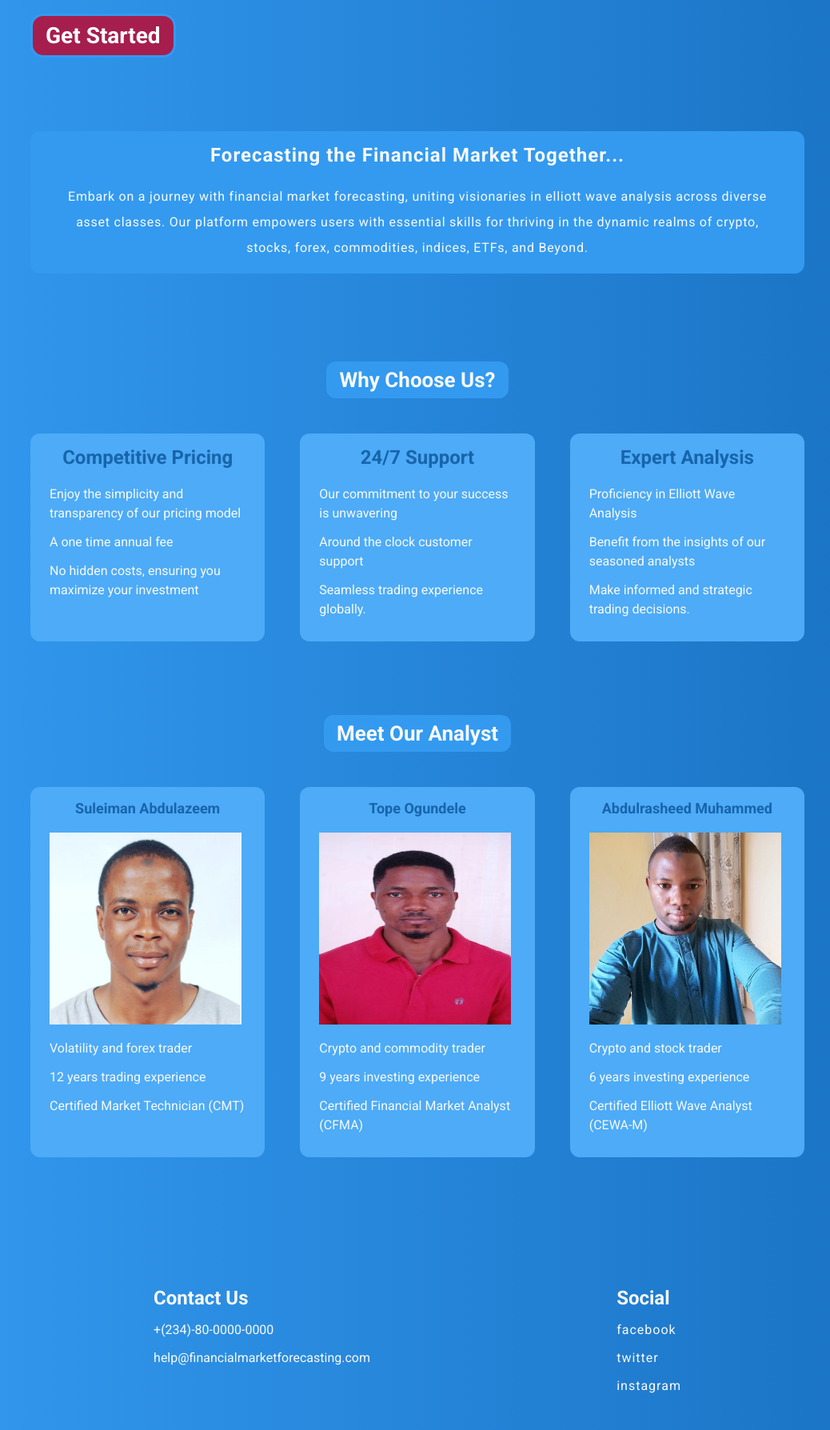
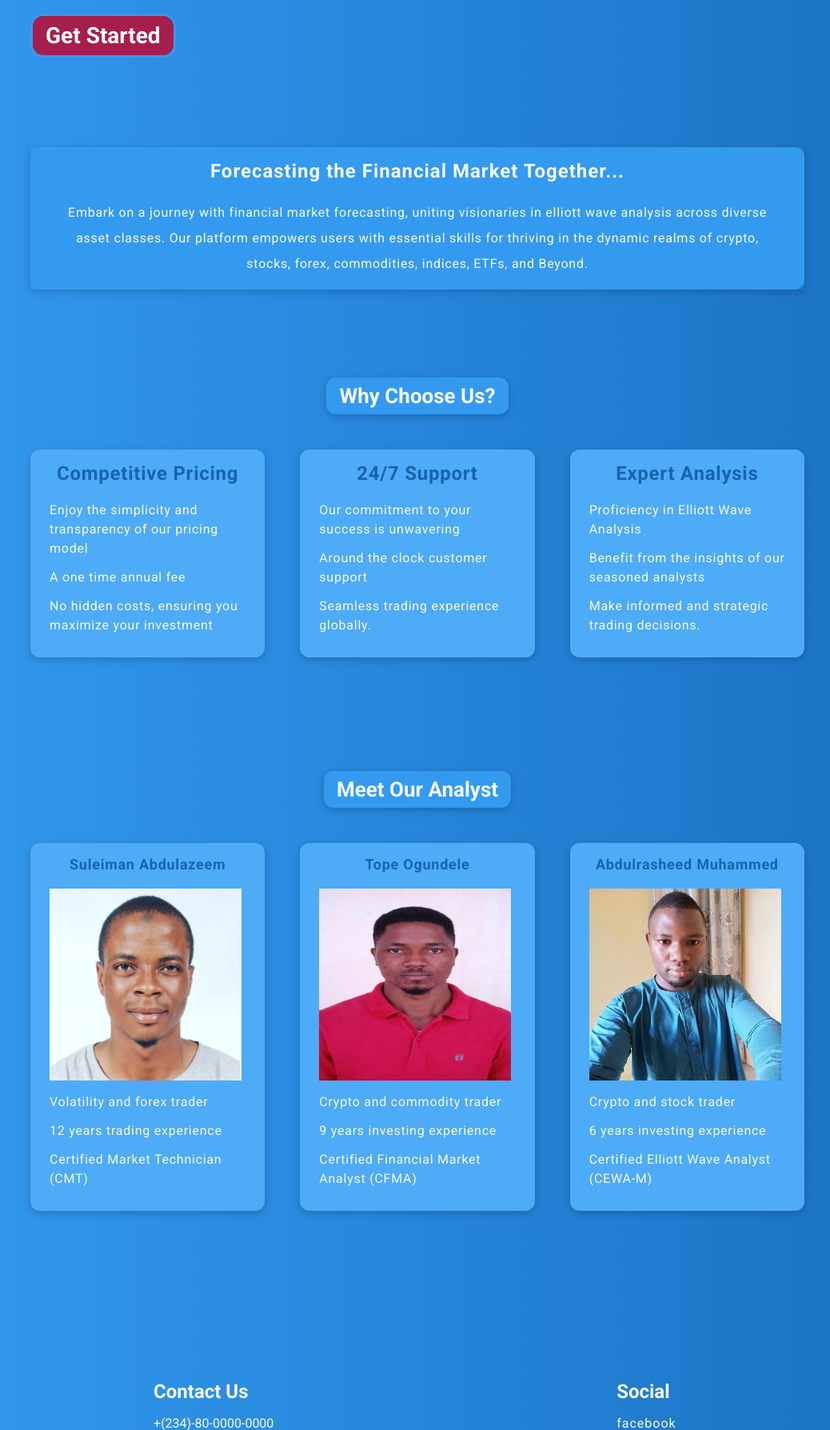
Before and after one commit to maonimisi/portfolio_project, a Flask app: page / in a window 1280 px wide. Shown: the part 519-2307 px from the top of the page at 80% size, without its empty margins (118-1156 px from the left). Run offline with Flask 3, Linux system fonts and the light colour scheme.

Commit message:
ALX Portfolio Project

```diff
--- a/forecasting/static/main.css
+++ b/forecasting/static/main.css
@@ -92,7 +92,7 @@ body {
   display: flex;
   justify-content: space-around;
   gap: 32px;
-  margin-bottom: 24px;
+  margin-bottom: 44px;
 }
 
 .submain-header {
@@ -129,21 +129,22 @@ body {
 
 .login-signup a:hover {
   background-color: #a61e4d;
-  color: #1864ab;
-  scale: 1.15;
+  color: #4dabf7;
+  scale: 1.05;
   transition: 1000ms;
+  box-shadow: 0 3px 10px rgb(0 0 0 / 0.2);
 }
 
 .share-header {
   margin-top: 40px;
   margin-bottom: 110px;
-
+  box-shadow: 0 3px 10px rgb(0 0 0 / 0.2);
 }
 
-.share-header:hover {
+/* .share-header:hover {
   scale: 1.15;
   transition: 1000ms;
-}
+} */
 
 .share-ideas {
   display: flex;
@@ -171,8 +172,7 @@ body {
 }
 
 .choose-article {
-  margin-bottom: 60px;
-  /* letter-spacing: 1.5px; */
+  margin-bottom: 110px;
 }
 
 .choose {
@@ -187,12 +187,14 @@ body {
   font-size: 26px;
   padding: 8px 16px;
   border-radius: 12px;
+  box-shadow: 0 3px 10px rgb(0 0 0 / 0.2);
 }
 
 .more-info {
   display: flex;
   justify-content: space-evenly;
   gap: 44px;
+  /* box-shadow: 0 3px 10px rgb(0 0 0 / 0.2); */
 }
 
 .pricing:hover {
@@ -216,7 +218,10 @@ body {
   padding: 16px 24px;
   border-radius: 12px;
   margin-bottom: 32px;
+  letter-spacing: 0.75px;
+  font-size: 14px;
   flex: 1;
+  box-shadow: 0 3px 10px rgb(0 0 0 / 0.2);
 }
 
 .why-heading {
```
